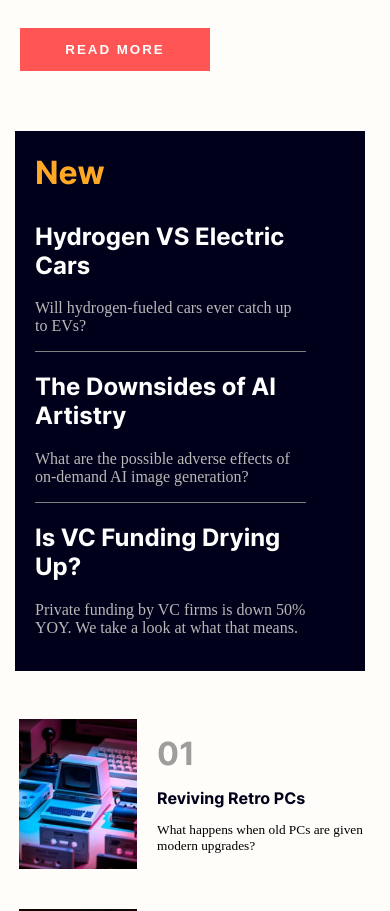
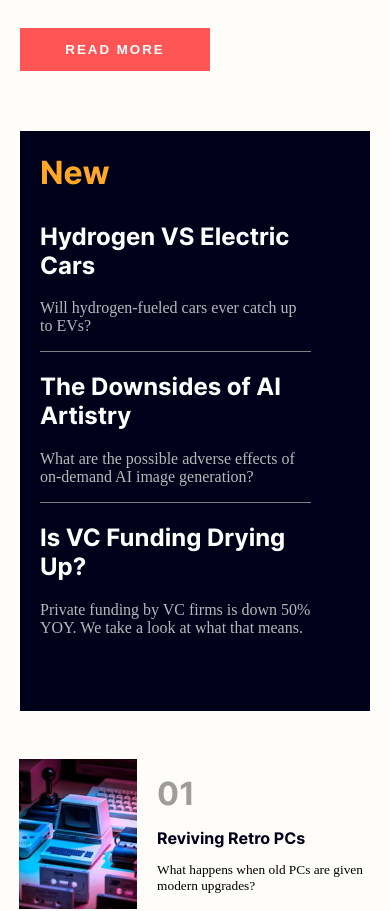
Before and after one commit to Huallison-Tavares/News-homepage, a plain HTML site: page index.html in a window 390 px wide. Shown: the part 680-1591 px from the top of the page. Drawn offline with Linux system fonts and the light colour scheme; files whose address does not match are found by name.

Commit message:
Update mobile.css

```diff
--- a/styles/mobile.css
+++ b/styles/mobile.css
@@ -105,9 +105,9 @@
 
     .novas-noticias{
         margin-top: 60px;
-        margin-left: 0px;
+        margin-left: 10px;
         width: 330px;
-        height: 540px;
+        height: 580px;
         background-color: hsl(240, 100%, 5%);
     }
 
```
